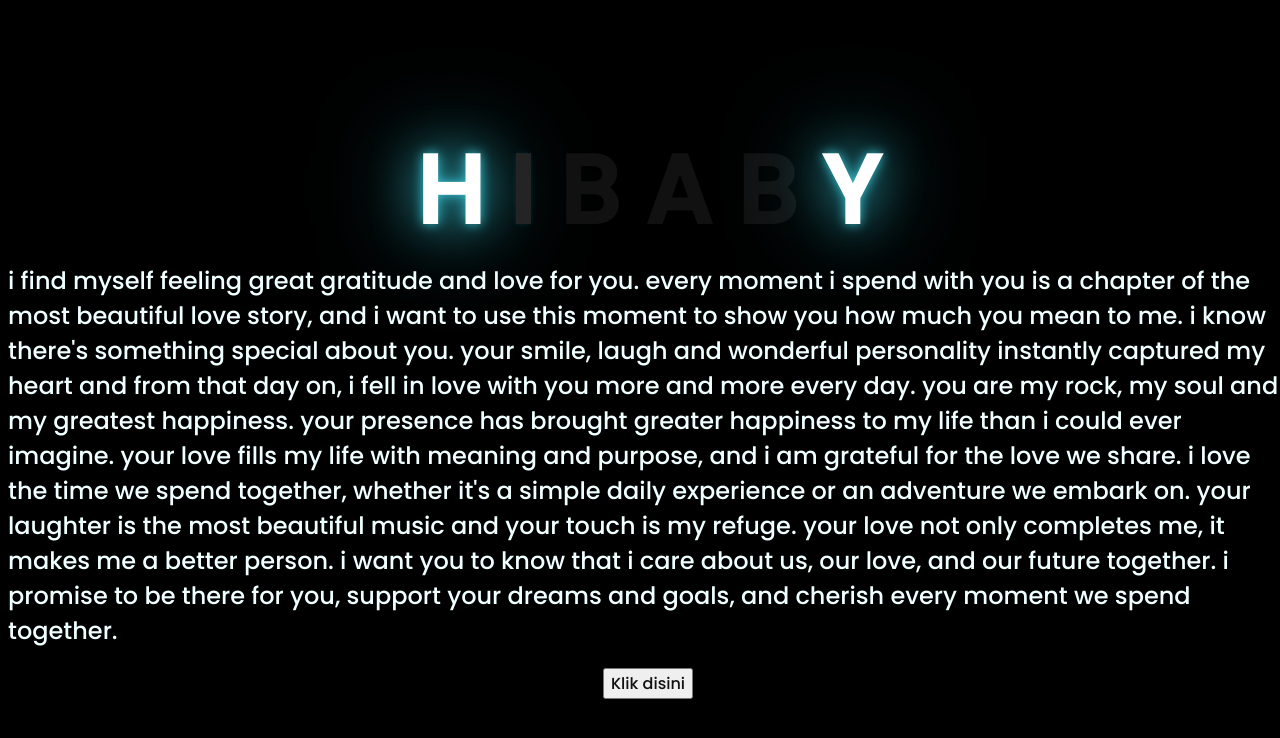
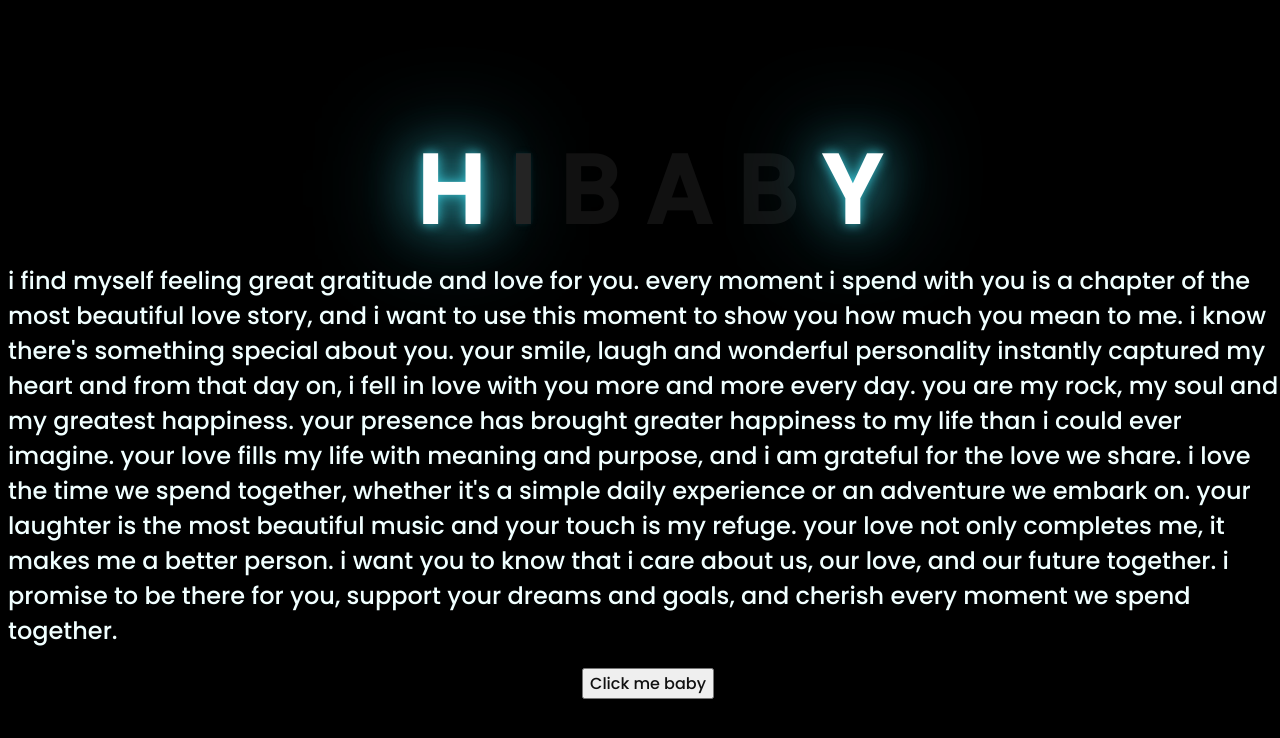
Before and after one commit to ezra-aya/ezra-aya, a plain HTML site: page index.html in a window 1280 px wide. Drawn offline with Linux system fonts and the light colour scheme.

Commit message:
Update index.html

```diff
--- a/index.html
+++ b/index.html
@@ -22,7 +22,7 @@
     </div>
     <div class="button">
         <button>
-            <a href="flower.html">Klik disini</a>
+            <a href="flower.html">Click me baby</a>
         </button>
 
     </div>
```
